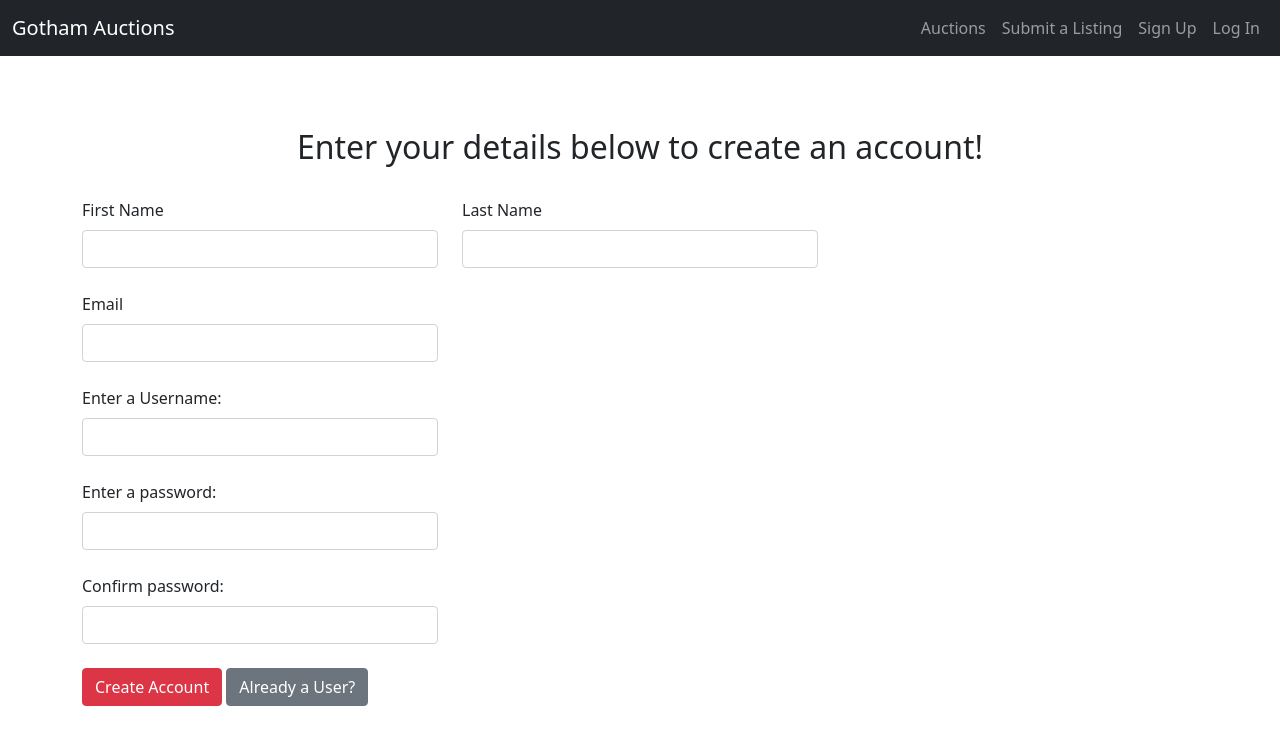
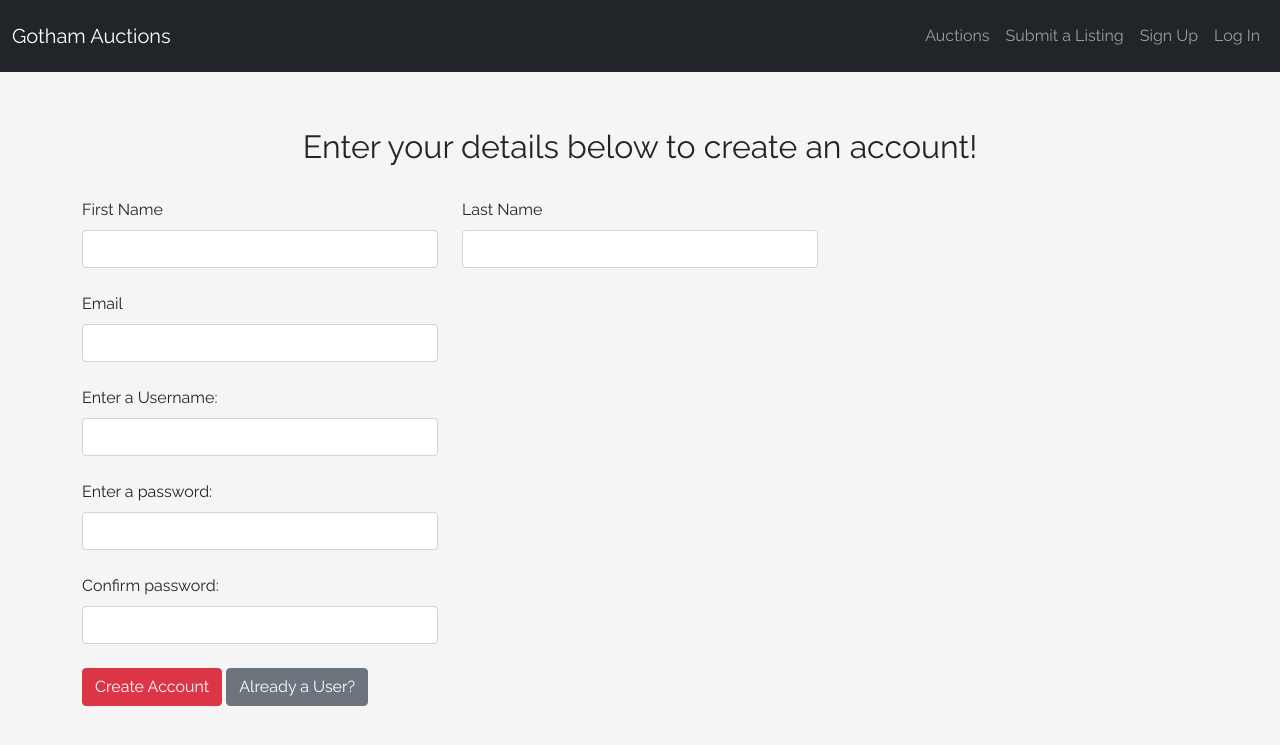
Before and after one commit to rorochaudhary/gotham-auctions, a Flask app: page /auth/register in a window 1280 px wide. Shown: the top 745 px of the page. Run offline with Flask 2, Linux system fonts and the light colour scheme.

Commit message:
added some styling

```diff
--- a/static/css/style.css
+++ b/static/css/style.css
@@ -1,104 +1,11 @@
-* {
-  margin: 0;
-  padding: 0;
+body {
+  background-color: whitesmoke;
 }
 
-body {
-  text-align: left;
+div {
+  font-family: "Raleway", sans-serif;
 }
 
-.wrapper {
-  width: 1170px;
-  margin: 0 auto;
+#listings {
+  background-color: white;
 }
-
-header {
-  height: 100px;
-  background: black;
-  width: 100%;
-}
-
-.logo {
-  width: 30%;
-  float: left;
-  line-height: 100px;
-}
-
-.logo a {
-  text-decoration: none;
-  font-size: 30px;
-  font-family: bignoodletitling;
-  color: #fff;
-  letter-spacing: 3px;
-}
-
-nav {
-  float: right;
-  line-height: 100px;
-}
-
-nav a {
-  text-decoration: none;
-  font-family: bignoodletitling;
-  font-size: 20px;
-  margin: 0 10px;
-  color: #fff;
-}
-
-.banner-area {
-  width: 100%;
-  height: 100px;
-  top: 100px;
-  background: #fff;
-}
-
-.banner-area h2 {
-  line-height: 100px;
-  font-size: 30px;
-  font-family: poppins;
-  text-transform: uppercase;
-  text-align: center;
-  color: black;
-}
-
-.content-area {
-  width: 100%;
-  background: #fff;
-  margin-left: 10%;
-}
-
-.content-area h2 {
-  font-family: bignoodletitling;
-  font-size: 20px;
-  margin: 0;
-}
-
-.listing-form {
-  margin-top: 10px;
-}
-
-.listing-form h2 {
-  margin-bottom: 10px;
-}
-
-.listing-form label {
-  color: black;
-}
-
-.listing-form input[type="text"],
-input[type="number"],
-input[type="date"],
-input[type="file"],
-select {
-  margin-bottom: 10px;
-  width: 20%;
-}
-
-.listing-form input[type="checkbox"] {
-  margin-top: 10px;
-  margin-bottom: 10px;
-}
-
-.listing-form input[type="submit"] {
-  margin-bottom: 20px;
-}
--- a/templates/auth/login.j2
+++ b/templates/auth/login.j2
@@ -2,7 +2,7 @@
 {% block title %}<title>Log In - Gotham Auctions</title>{% endblock %}
 {% block content %}
   <div class='container pt-5'>
-        <div class="row mt-4">
+        <div class="row mt-2">
             <div class="col">
                 <h2 class='text-center'>Welcome Back to Gotham Auctions!</h2>
             </div>
--- a/templates/auth/register.j2
+++ b/templates/auth/register.j2
@@ -1,7 +1,7 @@
 {% extends "base.html" %}
 {% block content %}
     <div class='container pt-5'>
-        <div class="row mt-4">
+        <div class="row mt-2">
             <div class="col">
                 <h2 class='text-center'>Enter your details below to create an account!</h2>
             </div>
--- a/templates/base.html
+++ b/templates/base.html
@@ -7,13 +7,15 @@
             <!-- Bootstrap CSS -->
             <link href="https://cdn.jsdelivr.net/npm/bootstrap@5.0.0-beta2/dist/css/bootstrap.min.css" rel="stylesheet" integrity="sha384-BmbxuPwQa2lc/FVzBcNJ7UAyJxM6wuqIj61tLrc4wSX0szH/Ev+nYRRuWlolflfl" crossorigin="anonymous">
             {% block stylesheet %}
-                <!-- <link rel="stylesheet" href="/static/css/style.css"> -->
+                <link rel="stylesheet" href="/static/css/style.css">
+                <link rel="preconnect" href="https://fonts.gstatic.com">
+                <link href="https://fonts.googleapis.com/css2?family=Raleway&display=swap" rel="stylesheet">
             {% endblock %}
             {% block title %}<title>Gotham Auctions</title>{% endblock %}
         {% endblock %}
     </head>
     <body>
-        <nav class="navbar navbar-expand-lg navbar-dark bg-dark">
+        <nav class="navbar py-3 navbar-expand-lg navbar-dark bg-dark">
         <div class="container-fluid">
             <a class="navbar-brand" href="/">Gotham Auctions</a>
             <button class="navbar-toggler" type="button" data-bs-toggle="collapse" data-bs-target="#navbarNav" aria-controls="navbarNav" aria-expanded="false" aria-label="Toggle navigation">
--- a/templates/profile.j2
+++ b/templates/profile.j2
@@ -1,10 +1,10 @@
 {% extends "base.html" %}
 {% block title %}<title>Profile - Gotham Auctions</title>{% endblock %}
 {% block content %}
-<div class="container">
-    <div class="row mt-4">
+<div class="container pt-5">
+    <div class="row mt-2">
         <div class="col">
-            <h1>{{g.user.firstName}}'s Info</h2>
+            <h2>{{g.user.firstName}}'s Info</h2>
         </div>
     </div>
     <div class="row">
--- a/templates/submit_listing.j2
+++ b/templates/submit_listing.j2
@@ -1,8 +1,8 @@
 {% extends "base.html" %}
 {% block title %}<title>Submit a Listing - Gotham Auctions</title>{% endblock %}
 {% block content %}
-<div class="container">
-    <div class="row mt-4">
+<div class="container pt-5">
+    <div class="row mt-2">
         <div class="col">
             <h2 class="text-center">Submit a Listing</h2>
         </div>
```
